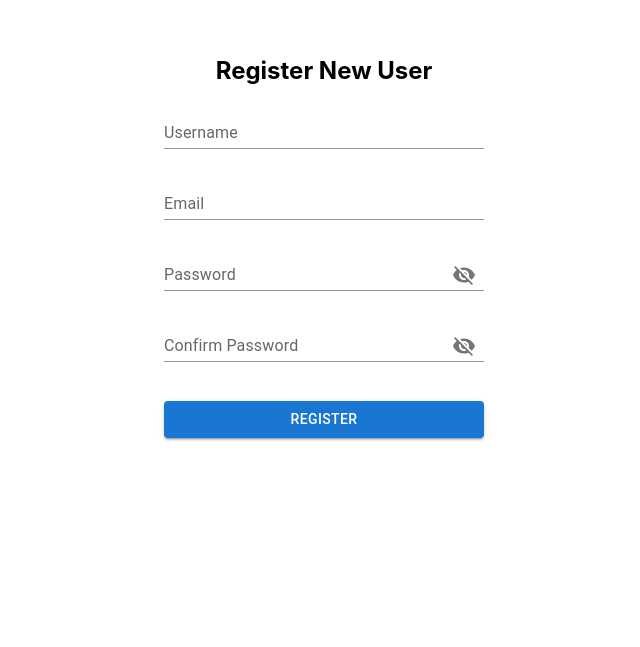
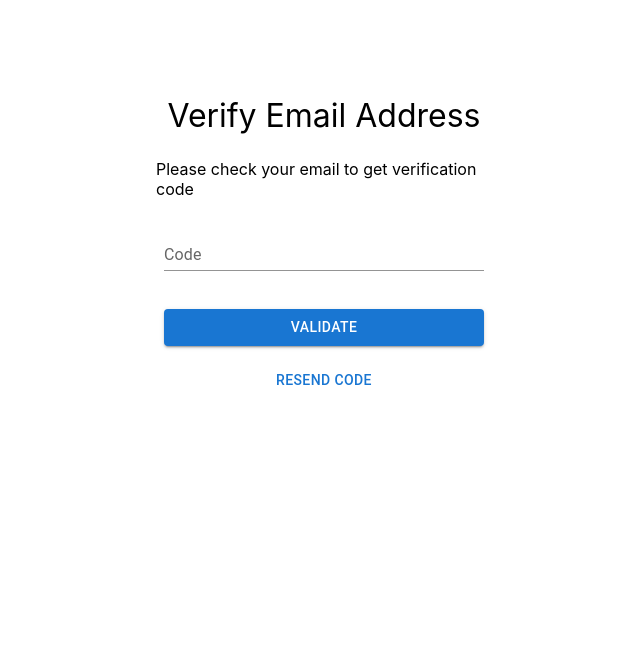
Before and after one commit to Thao-Lo/cs50_final_project_reactjs, a React (Create React App) app: page /verify-email in a window 1280 px wide. Shown: the part 153-800 px from the top of the page, without its empty margins (316-956 px from the left). Built offline with nearby package versions, Linux system fonts and the light colour scheme.

Commit message:
Register EmailVerification add routes, usenavigation, useLocation to get email from query

```diff
--- a/package.json
+++ b/package.json
@@ -10,6 +10,7 @@
     "cra-template": "1.2.0",
     "react": "^18.3.1",
     "react-dom": "^18.3.1",
+    "react-router-dom": "^7.1.0",
     "react-scripts": "5.0.1",
     "web-vitals": "^4.2.4"
   },
--- a/src/App.js
+++ b/src/App.js
@@ -1,16 +1,21 @@
+import { BrowserRouter, Route, Routes } from 'react-router-dom';
 import './App.css';
 import RegisterForm from './component/RegisterForm';
 import EmailVerificationPage from './pages/EmailVerificationPage';
 
 import ProductPage from './pages/ProductPage';
 import RegisterPage from './pages/RegisterPage';
+import HomePage from './pages/HomePage';
 
 function App() {
   return (
-    <div className="App">
-    <RegisterPage/>
-    <EmailVerificationPage/>
-    </div>
+    <BrowserRouter>
+      <Routes>
+        <Route path="/" element={<HomePage />} />
+        <Route path="/register" element={<RegisterPage />} />
+        <Route path="/verify-email" element={<EmailVerificationPage />} />
+      </Routes>
+    </BrowserRouter>
   );
 }
 
--- a/src/pages/EmailVerificationPage/index.js
+++ b/src/pages/EmailVerificationPage/index.js
@@ -1,12 +1,14 @@
 import { Box, Button, TextField } from "@mui/material";
 import { useState } from "react";
 import { resendValidationCode, verifyEmail } from "../../services/authService";
+import { useLocation } from "react-router-dom";
 
 function EmailVerificationPage() {
-    const [validate, setValidate] = useState({
-        'email': '',
-        'code': ''
-    })
+    const location = useLocation();
+    const querySearch = new URLSearchParams(location.search);
+    const email = querySearch.get('email');
+
+    const [code, setCode] = useState('')
     const [codeError, setCodeError] = useState('');
     const [emailError, setEmailError] = useState('');
 
@@ -15,20 +17,10 @@ function EmailVerificationPage() {
 
     const handleInputChange = (e) => {
         const { name, value } = e.target;
-        setValidate((prev) => ({
-            ...prev,
-            [name]: value
-        }))
+        setCode(value)
     }
     const validateInput = (e) => {
         const { name, value } = e.target;
-        if (name === 'email') {
-            if (!/^[\w-\.]+@([\w-]+\.)+[a-zA-Z]{2,}$/.test(value)) {
-                setEmailError('Email is not valid');
-            } else {
-                setEmailError('')
-            }
-        }
         if (name === 'code') {
             if (!/^[a-fA-F0-9]{8}-[a-fA-F0-9]{4}-[a-fA-F0-9]{4}-[a-fA-F0-9]{4}-[a-fA-F0-9]{12}$/.test(value)) {
                 setCodeError('Email is not valid');
@@ -39,36 +31,38 @@ function EmailVerificationPage() {
     }
     const handleSubmit = async (e) => {
         e.preventDefault();
-        const result = await verifyEmail(validate.email, validate.code)
+        const result = await verifyEmail(email, code)
         if (result.error) {
             setError(result.message)
         }
         setIsValid(true);
-
     }
 
     const handleResendCode = async () => {
-        if (!validate.email) {
+        if (!email) {
             setEmailError('Please enter valid email')
             return;
         } else {
             setEmailError('')
         }
-        const result = await resendValidationCode(validate.email)
+        const result = await resendValidationCode(email)
         if (result.error) {
             setError(result.message)
         }
-
     }
-
 
     return (
         <Box sx={{ display: 'flex', justifyContent: 'center', alignItems: 'center', width: '100vw', height: '100vh' }}>
-            <Box>
-                <Box sx={{ fontSize: '1.5rem', fontWeight: 'bold', mb: 2 }}>
-                    Email verification
+            <Box  sx={{
+                        display: 'flex',
+                        flexDirection: 'column',
+                        alignItems: 'center',
+                        width: '22rem',
+                        m: 2}}>
+                <Box sx={{ fontSize: '2rem', fontWeight: 'semibold', mb: 2, textAlign:'center' }}>
+                    Verify Email Address
                 </Box>
-                <Box>Please check your email to get verification code</Box>
+                <Box sx={{padding: 1}}>Please check your email {email} to get verification code</Box>
                 <Box component="form" onSubmit={handleSubmit}
                     sx={{
                         display: 'flex',
@@ -81,28 +75,18 @@ function EmailVerificationPage() {
                     autoComplete="off">
 
                     <TextField
-                        id="validate-email-input"
-                        label="Email"
-                        type="email"
-                        variant="standard"
-                        name="email"
-                        value={validate.email}
-                        onChange={(e) => { handleInputChange(e); validateInput(e) }}
-                        helperText={emailError || ' '}
-                        error={!!emailError}
-                    />
-                    <TextField
                         id="validate-code"
                         label="Code"
                         type="text"
                         variant="standard"
                         name="code"
-                        value={validate.code}
+                        value={code}
                         onChange={(e) => { handleInputChange(e); validateInput(e) }}
                         helperText={codeError || ' '}
                         error={!!codeError}
                     />
                     <Box>{!!error ? error : ' '}</Box>
+                    <Box>{!!emailError ? emailError : ' '}</Box>
                     <Box sx={{ mt: 2 }}>
                         <Button variant="contained" type="submit" sx={{ width: '100%' }}>
                             Validate
@@ -110,7 +94,7 @@ function EmailVerificationPage() {
                     </Box>
 
                 </Box>
-                <Button variant="text" onClick={handleResendCode}>click to resend code</Button>
+                <Button variant="text" onClick={handleResendCode}>resend code</Button>
             </Box>
         </Box>
     )
--- /dev/null
+++ b/src/pages/HomePage/index.js
@@ -0,0 +1,4 @@
+function HomePage() {
+    return <h1>HomePage</h1>
+}
+export default HomePage;
--- a/src/pages/RegisterPage/index.js
+++ b/src/pages/RegisterPage/index.js
@@ -2,6 +2,7 @@ import { Box } from "@mui/material";
 import { useEffect, useState } from "react";
 import RegisterForm from "../../component/RegisterForm";
 import { register } from "../../services/authService";
+import { useNavigate } from "react-router-dom";
 
 function RegisterPage() {
     const [authentication, setAuthentication] = useState({
@@ -10,6 +11,7 @@ function RegisterPage() {
         password: '',
         confirmPassword: ''
     })
+    const navigate = useNavigate();
     const [isLoading, setIsLoading] = useState(false);
     const [error, setError] = useState('');
 
@@ -27,7 +29,7 @@ function RegisterPage() {
         if (result.error) {
             setError(result.message)
         } else {
-            console.log("register done");
+            navigate(`/verify-email?email=${authentication.email}`)
         }
 
 
```
Also changed, not shown: src/services/authService.js (line endings or trailing spaces), 1 other file (tests, documents, lock files or other folders).
